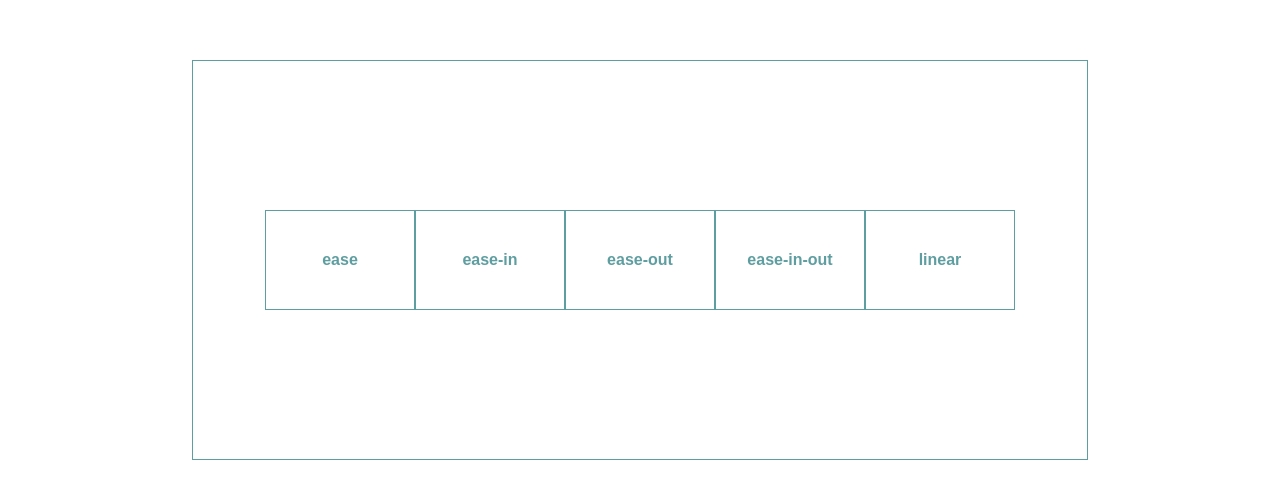
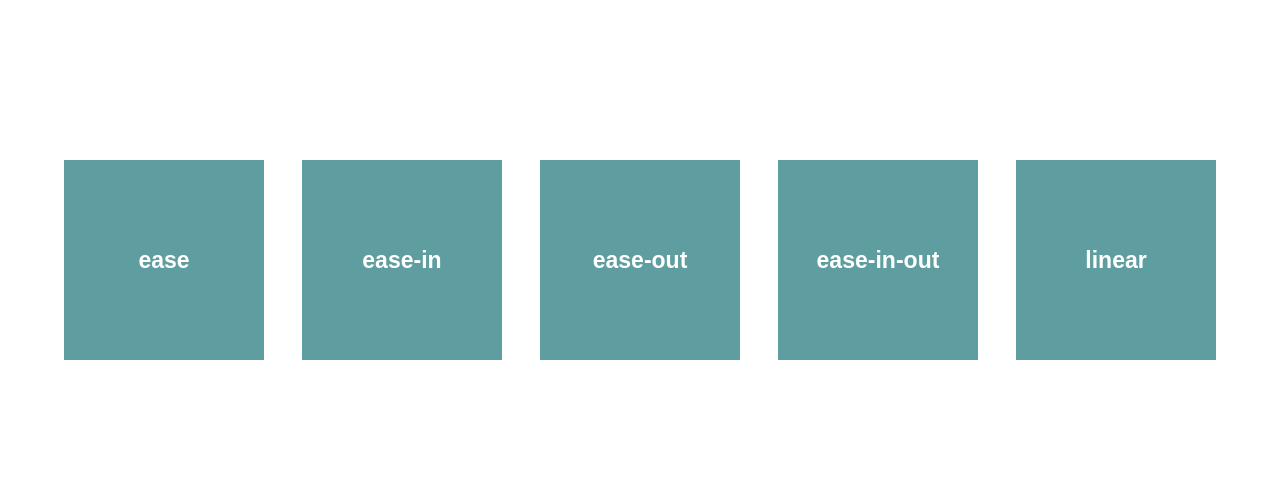
Before and after one commit to JoaoLucasAssis/CSS_Animation, a plain HTML site: page secao_1/index.html in a window 1280 px wide. Shown: the part 140-638 px from the top of the page. Drawn offline with Linux system fonts and the light colour scheme.

Commit message:
atualizando secao 1
Alterando css

```diff
--- a/secao_1/index.html
+++ b/secao_1/index.html
@@ -9,11 +9,11 @@
 </head>
 <body>
     <div class="container">
-        <div class="ease">ease</div>
-        <div class="ease-in">ease-in</div>
-        <div class="ease-out">ease-out</div>
-        <div class="ease-in-out">ease-in-out</div>
-        <div class="linear">linear</div>
+        <div class="box ease">ease</div>
+        <div class="box ease-in">ease-in</div>
+        <div class="box ease-out">ease-out</div>
+        <div class="box ease-in-out">ease-in-out</div>
+        <div class="box linear">linear</div>
     </div>
 </body>
 </html>
--- a/secao_1/style.css
+++ b/secao_1/style.css
@@ -3,53 +3,54 @@
     padding: 0;
     box-sizing: border-box;
     font-family: sans-serif;
+    font-size: 1.2rem;
     font-weight: bold;
-    font-size: 1rem;
 }
 body {
     width: 100vw;
     height: 100vh;
     display: flex;
-    flex-direction: column;
-    row-gap: 15px;
     justify-content: center;
     align-items: center;
 }
 .container {
-    width: 70%;
-    height: 50%;
+    width: 90%;
+    height: 200px;
+    display: flex;
+    justify-content: space-between;
+    align-items: center;
 }
-div {
-    width: 150px;
-    height: 100px;
-    color: cadetblue;
-    background-color: white;
-    border: 1px solid cadetblue;
+.box {
+    user-select: none;
+    width: 200px;
+    height: 100%;
     display: flex;
     justify-content: center;
     align-items: center;
-    transition-property: background-color, border-radius, transform;
-    transition-duration: 1s, 4s, 7s;
-    transition-delay: 1s;
-}
-div:hover {
+    text-align: center;
     color: white;
     background-color: cadetblue;
-    border-radius: 50px;
-    transform: translate(300px, 0);
+    transition: background-color 1s, border 1s, border-radius 2s, transform 4s;
 }
-.ease {
+.box:hover {
+    color: cadetblue;
+    background-color: rgba(95, 158, 160, 0.4);
+    border: 1px solid cadetblue;
+    border-radius: 50%;
+    transform: translateY(-150px);
+}
+.box.ease {
     transition-timing-function: ease;
 }
-.ease-in {
+.box.ease-in {
     transition-timing-function: ease-in;
 }
-.ease-out {
+.box.ease-out {
     transition-timing-function: ease-out;
 }
-.ease-in-out {
+.box.ease-in-out {
     transition-timing-function: ease-in-out;
 }
-.linear {
+.box.linear {
     transition-timing-function: linear;
 }
```
